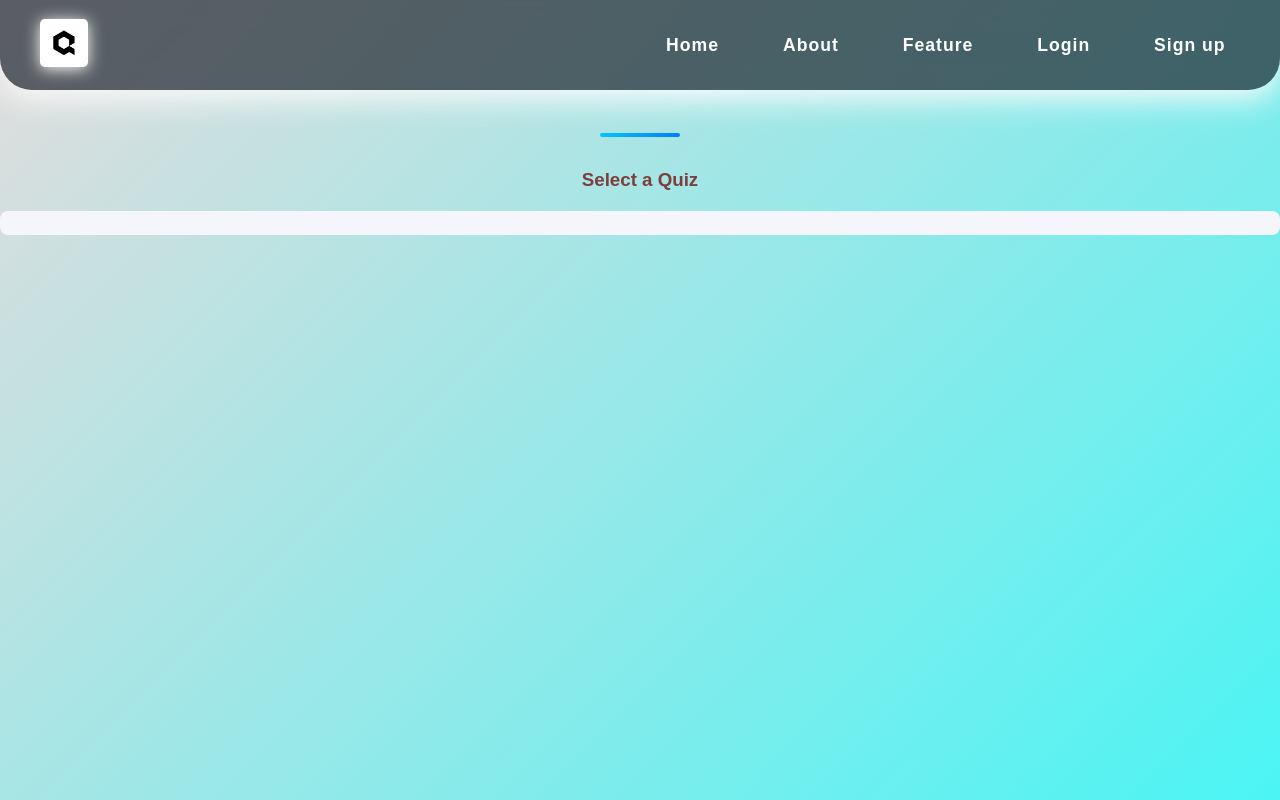
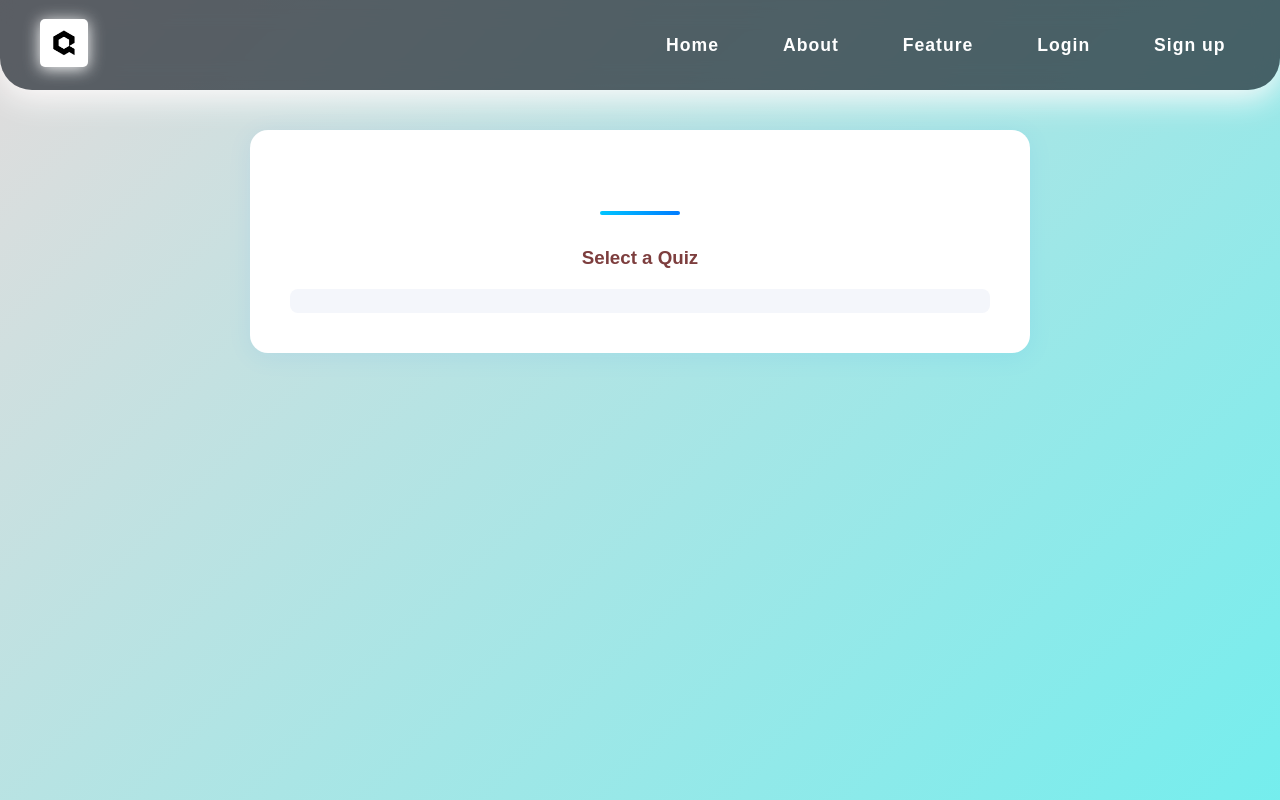
Before and after one commit to VitthalSutar/Quizzo_The-McQ, a Flask app: page /quiz in a window 1280 px wide. Run offline with Flask 3, Linux system fonts and the light colour scheme; data that the repository does not hold is empty; some libraries are stand-ins or nearby versions.

Commit message:
add quiz timer and Admin ui change

```diff
--- a/Quizzo-The McQ/app.py
+++ b/Quizzo-The McQ/app.py
@@ -72,6 +72,14 @@
     session.clear()
     return jsonify({"msg": "Logged out"})
 
+def hms_to_seconds(hms):
+    """Convert HH:MM:SS string to total seconds as int."""
+    try:
+        h, m, s = map(int, hms.strip().split(':'))
+        return h * 3600 + m * 60 + s
+    except Exception:
+        return 60  # fallback default
+
 # Admin: Add quiz
 @app.route('/api/quiz', methods=['POST'])
 def add_quiz():
@@ -80,7 +88,8 @@
     data = request.json
     title = data.get('title')
     questions = data.get('questions')
-    timer = int(data.get('timer', 60))
+    timer_str = data.get('timer', '00:01:00')
+    timer = hms_to_seconds(timer_str)
     if not title or not questions:
         return jsonify({'msg': 'Title and questions required'}), 400
     quiz = {
--- a/Quizzo-The McQ/templates/quiz.html
+++ b/Quizzo-The McQ/templates/quiz.html
@@ -8,7 +8,6 @@
     <style>
         /* General Body Styles */
         body {
-<<<<<<< HEAD
             min-height: 100vh;
             margin: 0;
             background: linear-gradient(135deg, #e3dcdc, #06ffff, #0f6e0f) !important;
@@ -31,16 +30,6 @@
         }
 
 
-=======
-            margin: 0;
-            padding: 0;
-            background: #f4f8fb;
-            font-family: 'Poppins', sans-serif;
-            color: #333;
-        }
-
-        /* Container Styles */
->>>>>>> 4cd85641840d01004d11a7f5c5c51491fa621c96
         .quiz-container {
             max-width: 700px;
             margin: 2.5rem auto 2rem auto;
```
Also changed, not shown: Quizzo-The McQ/templates/jdfladflkajdsf.html (+22 -8 lines).
